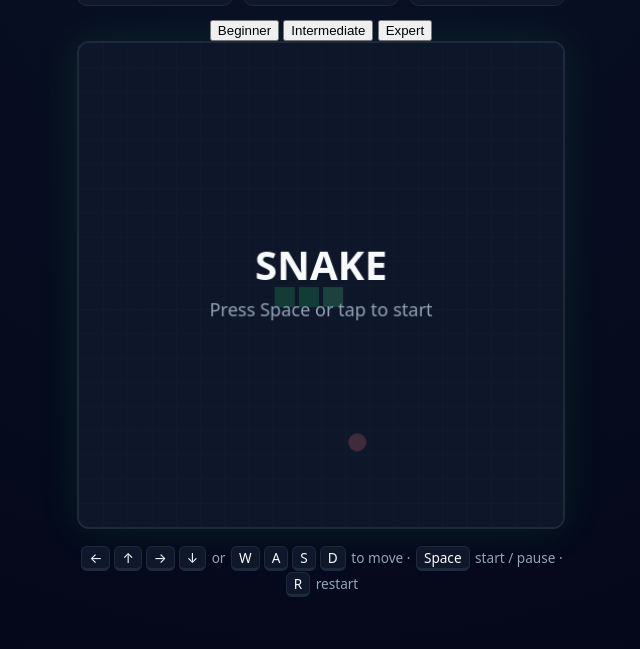
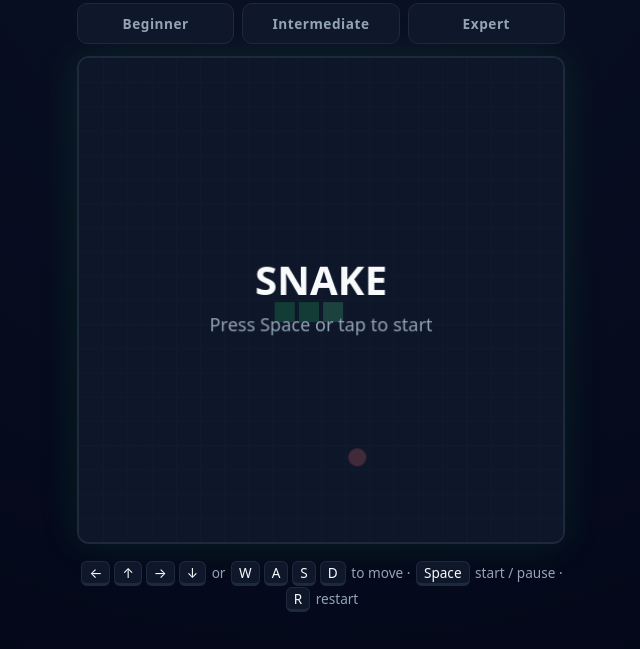
Before and after one commit to Emrysmuhammad/snake-game, a website: page index.html in a window 1280 px wide. Shown: the part 151-800 px from the top of the page, without its empty margins (319-959 px from the left). Drawn offline with Linux system fonts and the light colour scheme.

Commit message:
style: add difficulty selector styles

```diff
--- a/css/style.css
+++ b/css/style.css
@@ -126,3 +126,36 @@ kbd {
   .dpad { display: grid; }
   .help { display: none; }
 }
+
+/* ---------- Difficulty selector ---------- */
+.difficulty {
+  display: flex;
+  gap: 8px;
+  margin-bottom: 12px;
+}
+
+.difficulty__btn {
+  flex: 1;
+  background: var(--panel);
+  color: var(--muted);
+  border: 1px solid var(--panel-border);
+  border-radius: 10px;
+  padding: 10px 4px;
+  font-family: inherit;
+  font-size: 0.85rem;
+  font-weight: 600;
+  letter-spacing: 0.04em;
+  cursor: pointer;
+  transition: background 0.15s, color 0.15s, border-color 0.15s;
+}
+
+.difficulty__btn:hover {
+  color: var(--text);
+  border-color: var(--accent);
+}
+
+.difficulty__btn.is-active {
+  background: var(--accent);
+  border-color: var(--accent);
+  color: #052e16;
+}
```
